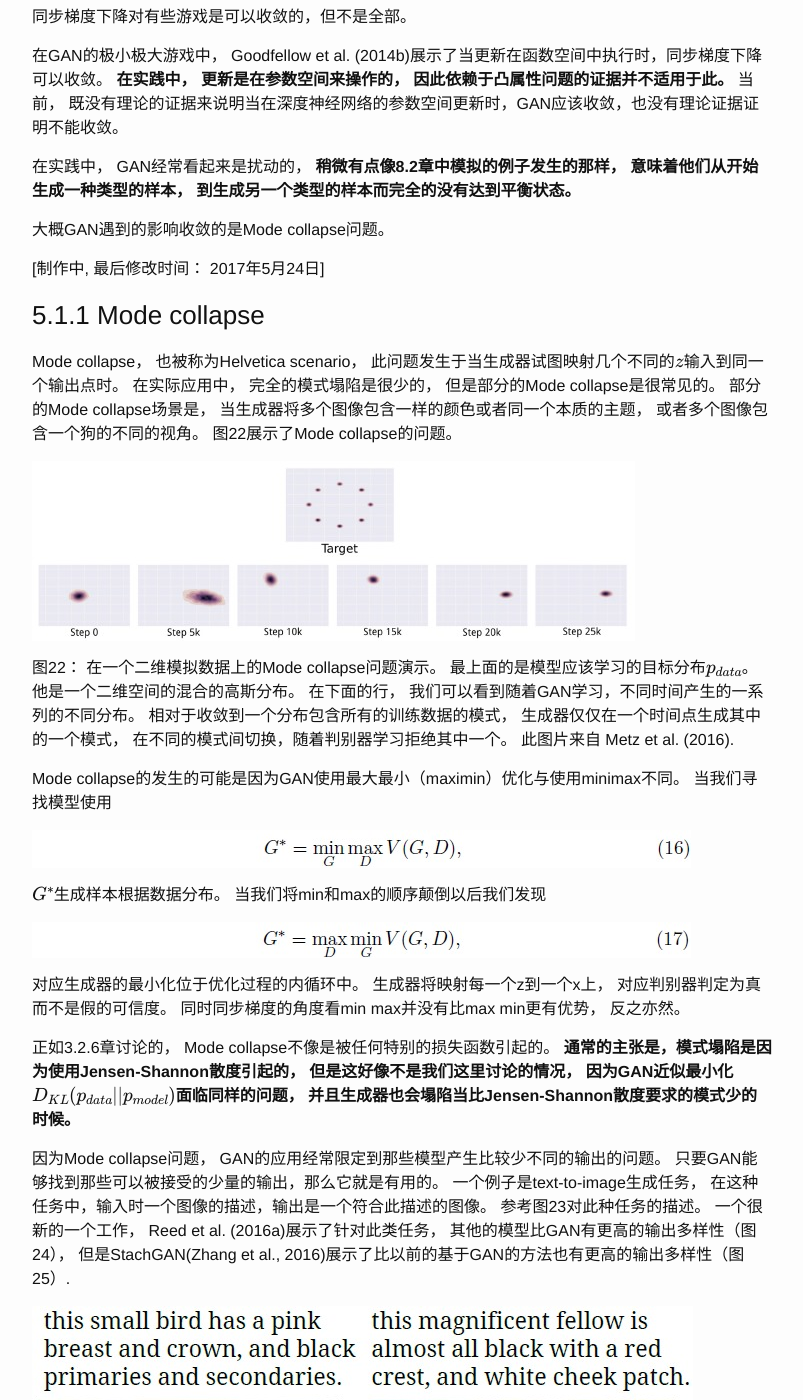
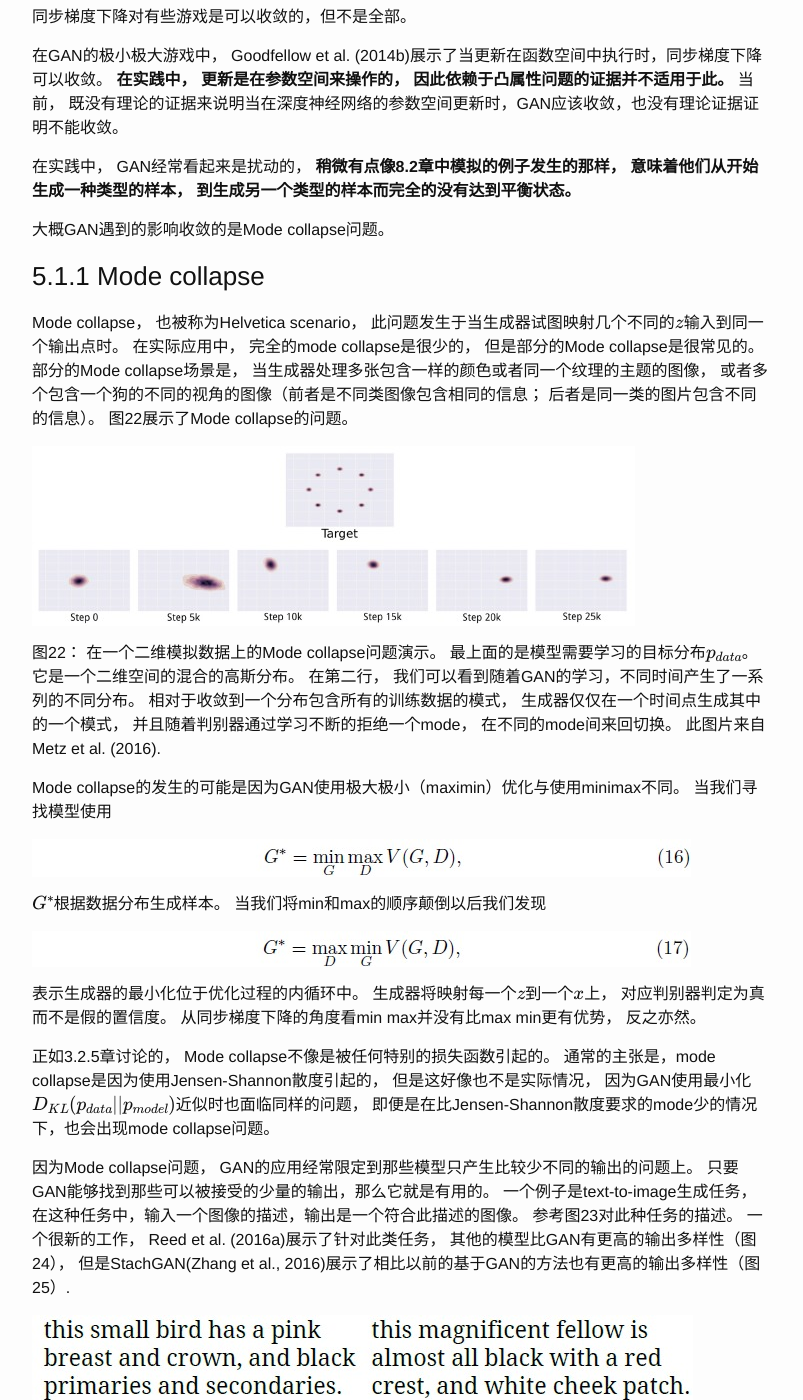
Before and after one commit to sinpycn/sinpycn.github.io, a Jekyll site: the page built from _posts/research/2017-05-10-GAN-Tutorial-Research-Frontiers.md, in a window 1280 px wide and 1400 px high, scrolled down 558 px. Shown: the whole window, without its empty margins (238-1041 px from the left). Built offline with Jekyll 4.4.1, drawn with Linux system fonts in a browser that asks for light colours; formulas are drawn with MathJax 3; some of the changed text lies outside the part shown.

Commit message:
Update 2017-05-10-GAN-Tutorial-Research-Frontiers.md

```diff
--- a/_posts/research/2017-05-10-GAN-Tutorial-Research-Frontiers.md
+++ b/_posts/research/2017-05-10-GAN-Tutorial-Research-Frontiers.md
@@ -30,42 +30,42 @@ GAN面对的最大的需要研究者来尝试解决的问题是不收敛问题
 
 大概GAN遇到的影响收敛的是Mode collapse问题。
 
-[制作中, 最后修改时间： 2017年5月24日]
 
 ### 5.1.1 Mode collapse
 
 Mode collapse， 也被称为Helvetica scenario， 此问题发生于当生成器试图映射几个不同的$$z$$输入到同一个输出点时。
-在实际应用中， 完全的模式塌陷是很少的， 但是部分的Mode collapse是很常见的。
-部分的Mode collapse场景是， 当生成器将多个图像包含一样的颜色或者同一个本质的主题， 或者多个图像包含一个狗的不同的视角。
+在实际应用中， 完全的mode collapse是很少的， 但是部分的Mode collapse是很常见的。
+部分的Mode collapse场景是， 当生成器处理多张包含一样的颜色或者同一个纹理的主题的图像， 或者多个包含一个狗的不同的视角的图像（前者是不同类图像包含相同的信息； 后者是同一类的图片包含不同的信息）。
 图22展示了Mode collapse的问题。
 
 ![Figure 22](/images/201705/10/fig22.jpg)
 
-图22： 在一个二维模拟数据上的Mode collapse问题演示。 最上面的是模型应该学习的目标分布$$p_{data}$$。
-他是一个二维空间的混合的高斯分布。 在下面的行， 我们可以看到随着GAN学习，不同时间产生的一系列的不同分布。
-相对于收敛到一个分布包含所有的训练数据的模式， 生成器仅仅在一个时间点生成其中的一个模式， 在不同的模式间切换，随着判别器学习拒绝其中一个。
-此图片来自 Metz et al. (2016).
+图22： 在一个二维模拟数据上的Mode collapse问题演示。 最上面的是模型需要学习的目标分布$$p_{data}$$。
+它是一个二维空间的混合的高斯分布。
+在第二行， 我们可以看到随着GAN的学习，不同时间产生了一系列的不同分布。
+相对于收敛到一个分布包含所有的训练数据的模式， 生成器仅仅在一个时间点生成其中的一个模式， 并且随着判别器通过学习不断的拒绝一个mode， 在不同的mode间来回切换。 此图片来自 Metz et al. (2016).
 
-Mode collapse的发生的可能是因为GAN使用最大最小（maximin）优化与使用minimax不同。 当我们寻找模型使用
+Mode collapse的发生的可能是因为GAN使用极大极小（maximin）优化与使用minimax不同。 当我们寻找模型使用
 
 ![Equation 16](/images/201705/10/eq16.jpg)
 
-$$G^{*}$$生成样本根据数据分布。 当我们将min和max的顺序颠倒以后我们发现
+$$G^{*}$$根据数据分布生成样本。 当我们将min和max的顺序颠倒以后我们发现
 
 ![Equation 17](/images/201705/10/eq17.jpg)
 
-对应生成器的最小化位于优化过程的内循环中。
-生成器将映射每一个z到一个x上， 对应判别器判定为真而不是假的可信度。
-同时同步梯度的角度看min max并没有比max min更有优势， 反之亦然。
+表示生成器的最小化位于优化过程的内循环中。
+生成器将映射每一个$$z$$到一个$$x$$上， 对应判别器判定为真而不是假的置信度。
+从同步梯度下降的角度看min max并没有比max min更有优势， 反之亦然。
 
-正如3.2.6章讨论的， Mode collapse不像是被任何特别的损失函数引起的。
-**通常的主张是，模式塌陷是因为使用Jensen-Shannon散度引起的， 但是这好像不是我们这里讨论的情况， 因为GAN近似最小化$$D_{KL}(p_{data}||p_{model})$$面临同样的问题， 并且生成器也会塌陷当比Jensen-Shannon散度要求的模式少的时候。**
+正如3.2.5章讨论的， Mode collapse不像是被任何特别的损失函数引起的。
+通常的主张是，mode collapse是因为使用Jensen-Shannon散度引起的， 但是这好像也不是实际情况，
+因为GAN使用最小化$$D_{KL}(p_{data}||p_{model})$$近似时也面临同样的问题， 即便是在比Jensen-Shannon散度要求的mode少的情况下，也会出现mode collapse问题。
 
-因为Mode collapse问题， GAN的应用经常限定到那些模型产生比较少不同的输出的问题。
+因为Mode collapse问题， GAN的应用经常限定到那些模型只产生比较少不同的输出的问题上。
 只要GAN能够找到那些可以被接受的少量的输出，那么它就是有用的。
-一个例子是text-to-image生成任务， 在这种任务中，输入时一个图像的描述，输出是一个符合此描述的图像。
+一个例子是text-to-image生成任务， 在这种任务中，输入一个图像的描述，输出是一个符合此描述的图像。
 参考图23对此种任务的描述。
-一个很新的一个工作， Reed et al. (2016a)展示了针对此类任务， 其他的模型比GAN有更高的输出多样性（图24）， 但是StachGAN(Zhang et al., 2016)展示了比以前的基于GAN的方法也有更高的输出多样性（图25）.
+一个很新的工作， Reed et al. (2016a)展示了针对此类任务， 其他的模型比GAN有更高的输出多样性（图24）， 但是StachGAN(Zhang et al., 2016)展示了相比以前的基于GAN的方法也有更高的输出多样性（图25）.
 
 ![Figure 23](/images/201705/10/fig23.jpg)
 
@@ -73,15 +73,15 @@ $$G^{*}$$生成样本根据数据分布。 当我们将min和max的顺序颠倒
 
 ![Figure 24](/images/201705/10/fig24.jpg)
 
-图24： 由于模式塌陷问题，对text-to-image任务，GAN有较差的输出多样性。 图片来自Reed et al. (2016a）。
+图24： 由于mode collapse问题，对text-to-image任务，GAN有较差的输出多样性。 图片来自Reed et al. (2016a）。
 
 ![Figure 25](/images/201705/10/fig25.jpg)
 
 图25： 比其他的基于GAN的text-to-image模型，StackGAN能够有更高的输出多样性。 图片来自Zhang et al. (2016)。
 
-Mode collapse问题很可能是GAN最重要的问题需要研究者去解决。
+Mode collapse问题很可能是GAN最重要的需要研究者去解决的问题。
 
-其他的尝试是minibatch feature (Salimans et al., 2016)。 minibatch features基本的思路是允许判别器比较一个样本与一个minibatch的生成样本和一个minibatch的真实样本。
+一个尝试是minibatch feature (Salimans et al., 2016)。 minibatch features基本的思路是允许判别器比较一个样本与一个minibatch的生成样本和一个minibatch的真实样本。
 通过测度与这些潜在空间的其他样本距离， 判别器可以判定是否一个样本显著的与其他生成样本相似。
 Minibatch features工作的很好。
 强烈建议直接复制与那些与相关介绍文章一起发布的Theano/TensorFlow代码， 因为一些小的特征定义的改动会导致很大的性能的下降。
@@ -102,8 +102,8 @@ Minibatch GAN在CIFAR-10上训练可以得到很好的结果， 多数的样本
 
 图28： Minibatch GAN在128x128 ImageNet上有时可能产生很好的样本， 这里的图片都是被精心挑选的。
 
-Minibatch GAN很大程度上是为了减少模式塌陷问题而不是其他问题， 比如计数，预测的困难， 全局结构成为最显著的问题（图29， 30， 31）。
-很多这些问题应该可以被解决通过设计更好的模型架构。
+Minibatch GAN很大程度上减少mode collapse问题，而不是其他问题， 比如计数（counting），预测（perspective）的困难， 以及全局结构（global structure）等是最显著的缺陷（图29， 30， 31）。
+很多这些问题通过设计更好的模型架构应该可以解决。
 
 ![Figure 29](/images/201705/10/fig29.jpg)
 
@@ -118,16 +118,20 @@ Minibatch GAN很大程度上是为了减少模式塌陷问题而不是其他问
 
 图31： 在128x128 ImageNet 上GAN好像有困难去协调整体结构， 比如， 放射性奶牛，一个动物同时有四肢动物和两足动物的结构。
 
-另一个解决Mode collapse问题的方法是unrolled GAN （Metz et al., 2016)。 理想情况下， 我们希望找到$$G^{*}=arg min_G max_D V(G,D）$$ 对两个玩家，我们会忽略掉max操作当计算G的梯度时。
-实际上， 我们应该考虑$$max_D V(G,D)$$作为G的损失函数， 并且我们应该通过最大化操作来反向传播。
-各种各样的通过最大化操作进行反向传递的策略存在， 但是很多，比如根据隐式差异，是不稳定的。
-Unrolled GAN的思想是建立一个计算图描述$$k$$步的判别器学习， 然后当计算生成器梯度时通过所有的k步学习反向传播。
-完全的优化判别器的函数，将花费上万步， 但是Metz et al. (2016)发现展开很少的几步， 比如说10，或者更少， 也可以显著的减少模式下落问题。
+另一个解决Mode collapse问题的方法是unrolled GAN （Metz et al., 2016)。
+理想情况下， 我们希望优化 $$G^{*}=arg min_G max_D V(G,D）$$。
+**在实际操作中， 我们同时对两个玩家跟踪$$V(G,D)$$，当计算G的梯度时忽我们会略掉max操作。**
+真实的情况是， 我们应该考虑$$max_D V(G,D)$$作为G的损失函数， 并且我们应该通过最大化操作来反向传播。
+**存在各种各样的通过最大化操作进行反向传递的策略， 但是很多是不稳定的，比如根据基于隐式微分的方法（implicit differentiation）。**
+Unrolled GAN的思想是建立一个计算图描述$$k$$步的判别器学习， 然后当计算生成器梯度时通过所有的k步的学习进行反向传播。
+完全优化判别器的函数，将花费上万步， 但是Metz et al. (2016)发现展开（unrolling）很少的几步， 比如说10，或者更少， 也可以显著的减少mode dropping问题。
 这个方法还没有用到ImageNet上。 图32显示了unrolled GAN的效果在模拟数据上。
 
 ![Figure 32](/images/201705/10/fig32.jpg)
 
-图32： UnrolledGAN可以拟合所有的混合告诉的模式在一个二维空间。 图片来自Metz et al. (2016).
+图32： 在一个二维空间，UnrolledGAN可以拟合所有的混合高斯的mode。 图片来自Metz et al. (2016).
+
+[制作中, 最后修改时间： 2017年5月24日]
 
 ### 5.1.2 其他游戏
 
```
